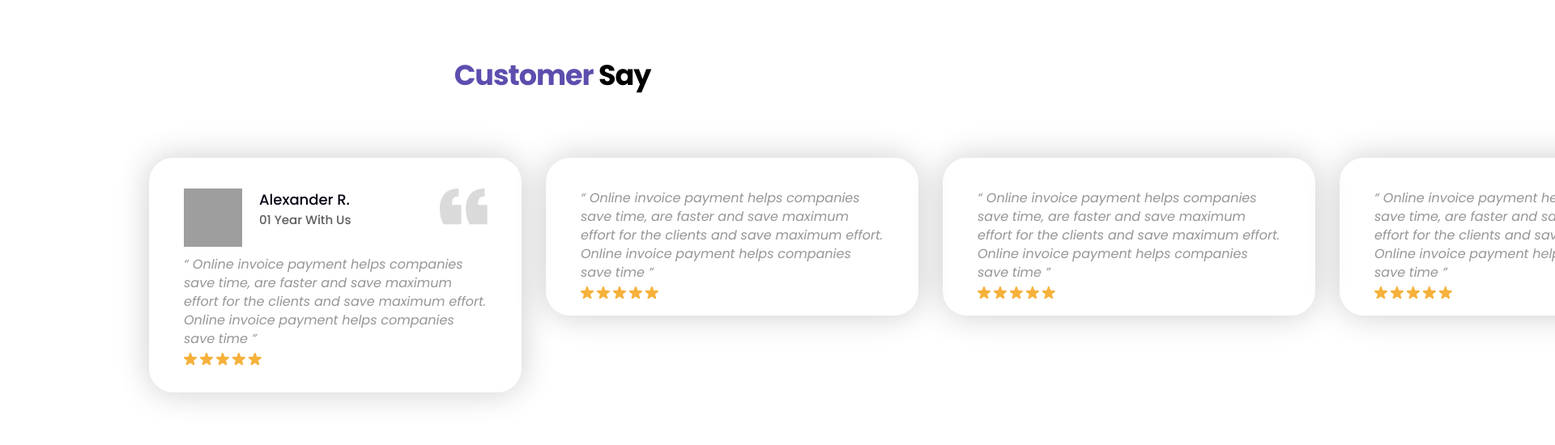
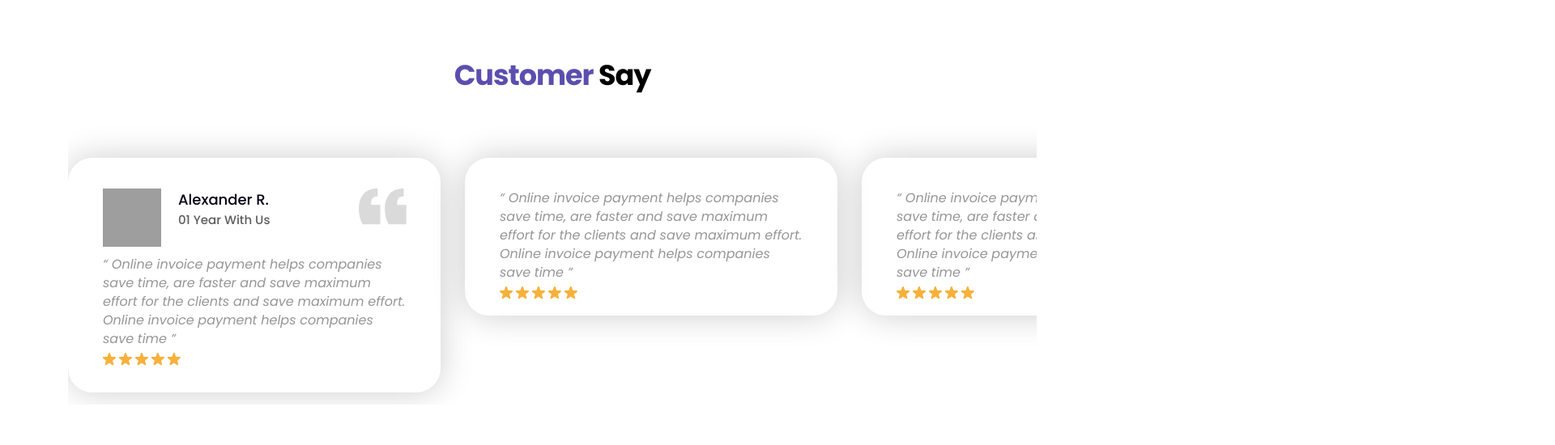
Before and after one commit to Falny/netlify-demo-eatly, a React (Create React App) app: page / in a window 1280 px wide. Shown: the part 3892-4442 px from the top of the page at 81% size, 1920 px wide, since content can reach past the window. Built offline with nearby package versions, Linux system fonts and the light colour scheme; grey boxes are pictures that could not be loaded.

Commit message:
edit carousel

```diff
--- a/src/components/Display/main_display.jsx
+++ b/src/components/Display/main_display.jsx
@@ -21,9 +21,13 @@ const Display_main = (props) => {
             <div className="container">
                 <Quality Status={Status} restaurants={props.restaurants}/>
                 <Purchases />
+            </div>
                 <Customer />
+            <div className="container">
                 <Subscribe />
             </div>
+
+
 
         </>
     )
--- a/src/components/Main/Castomer/customer.css
+++ b/src/components/Main/Castomer/customer.css
@@ -4,6 +4,7 @@
     margin-bottom: 180px;
     user-select: none;
     touch-action: pan-y;
+    overflow: hidden;
 }
 
 .customer{
```
